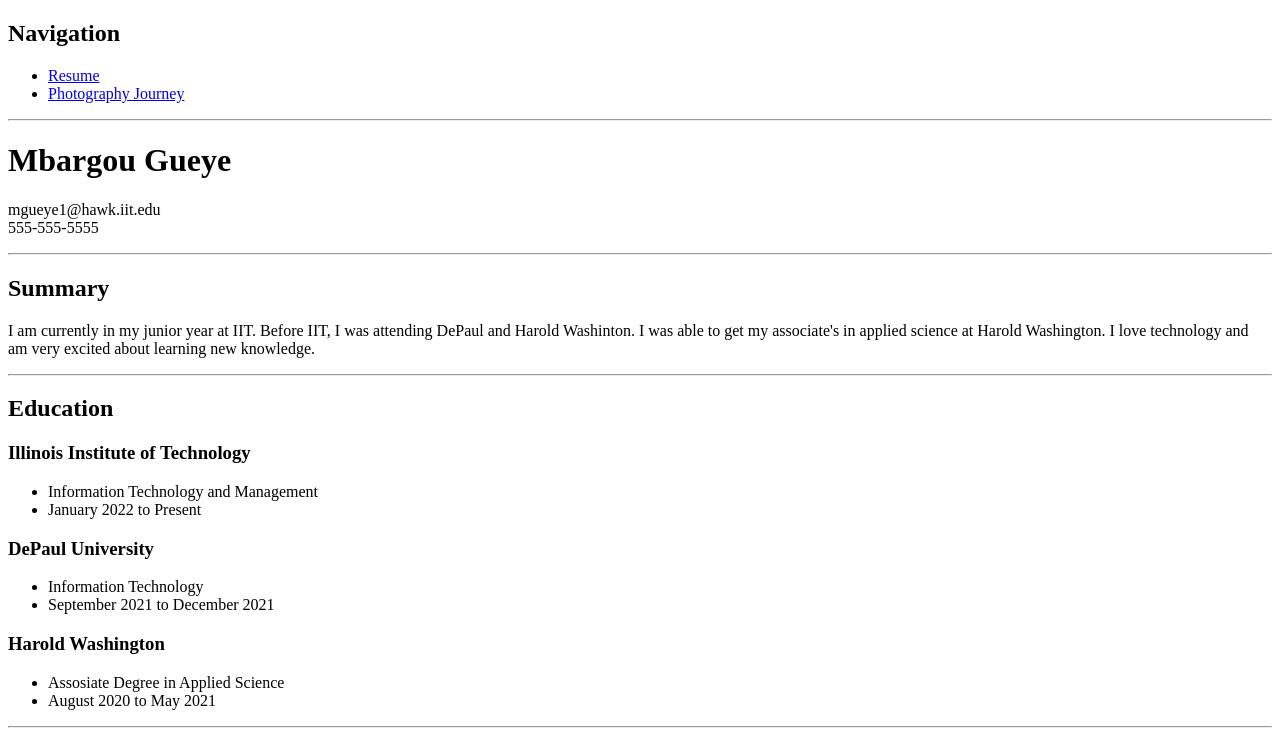
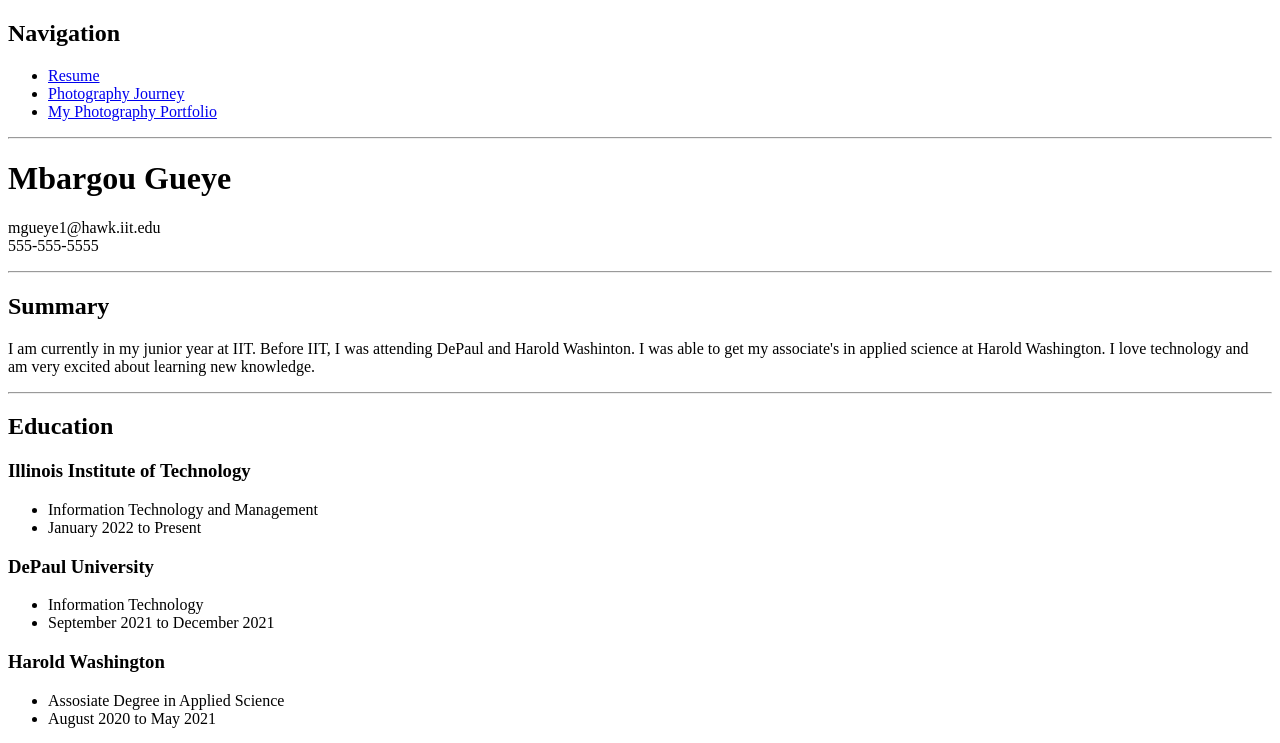
Before and after one commit to MbargouG/Project1, a plain HTML site: page index.html in a window 1280 px wide. Shown: the top 743 px of the page. Drawn offline with Linux system fonts and the light colour scheme.

Commit message:
added portfolio page

```diff
--- a/index.html
+++ b/index.html
@@ -12,6 +12,7 @@
         <ul>
           <li><a href="index.html" title = "Main page"> Resume</a></li>
           <li><a href="hobby.html" title = "Hobby page"> Photography Journey</a></li>
+          <li><a href="portfolio.html" title = "Portfolio page"> My Photography Portfolio </a></li>
 
         </ul>
         <hr>
```
Also changed, not shown: hobby.html (+1 -0 lines).
